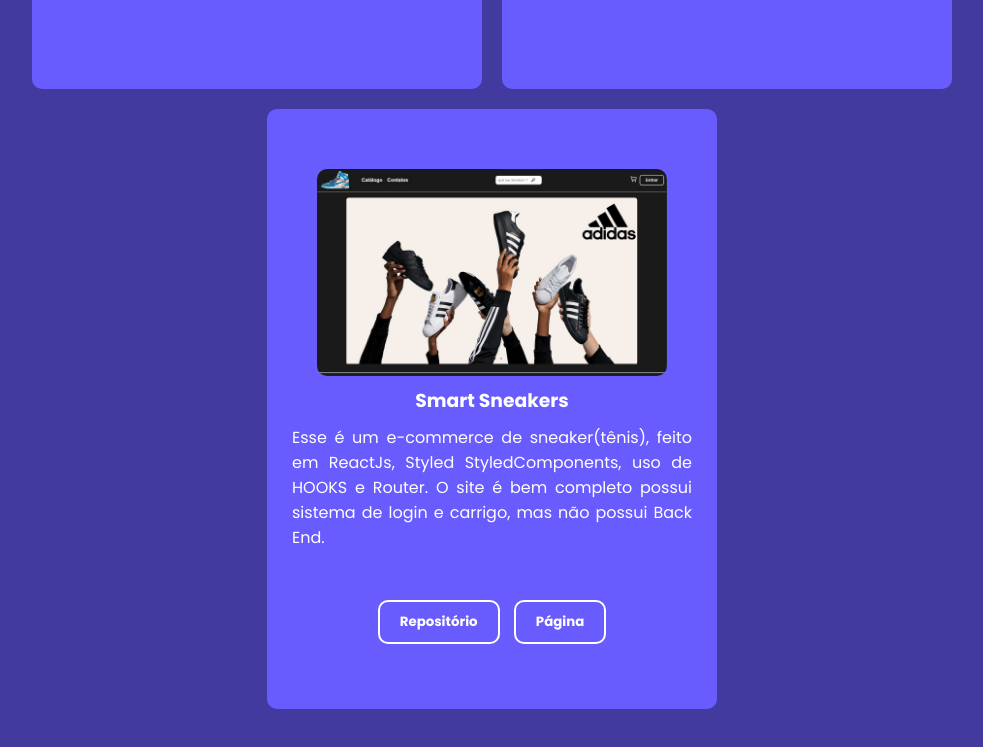
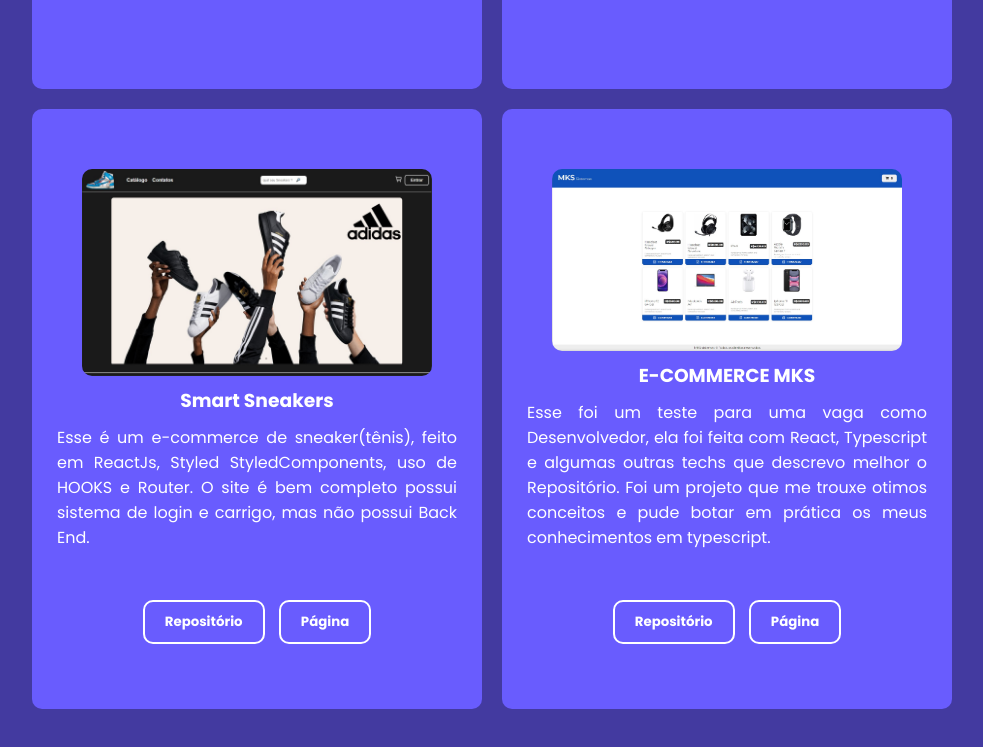
Before and after one commit to igorVtermions/Personal-portifolio, a plain HTML site: page index.html in a window 1280 px wide. Shown: the part 8306-9053 px from the top of the page, without its empty margins (192-1175 px from the left). Drawn offline with nearby package versions, Linux system fonts and the light colour scheme.

Commit message:
add new card

```diff
--- a/index.html
+++ b/index.html
@@ -805,6 +805,31 @@
               </button>
             </div>
           </div>
+          <div class="card">
+            <img src="imgCard/MKs.jpg" alt="Bow film" class="imgCard" />
+            <h3 class="titleCard">E-COMMERCE MKS</h3>
+            <p class="aboutCard">
+              Esse foi um teste para uma vaga como Desenvolvedor, ela foi feita com React, Typescript e algumas outras techs que descrevo melhor o Repositório. Foi um projeto que me trouxe otimos conceitos e pude botar em prática os meus conhecimentos em typescript.
+            </p>
+            <div class="cardBtn">
+              <button class="rep">
+                <a
+                  href="https://github.com/igorVtermions/E-commercer-MKS"
+                  target="_blank"
+                  class="linkrep"
+                  >Repositório</a
+                >
+              </button>
+              <button class="rep">
+                <a
+                  href="https://ecommercemks.netlify.app/"
+                  target="_blank"
+                  class="linkrep"
+                  >Página</a
+                >
+              </button>
+            </div>
+          </div>
         </div>
       </section>
 
```
Also changed, not shown: imgCard/MKs.jpg (added).
